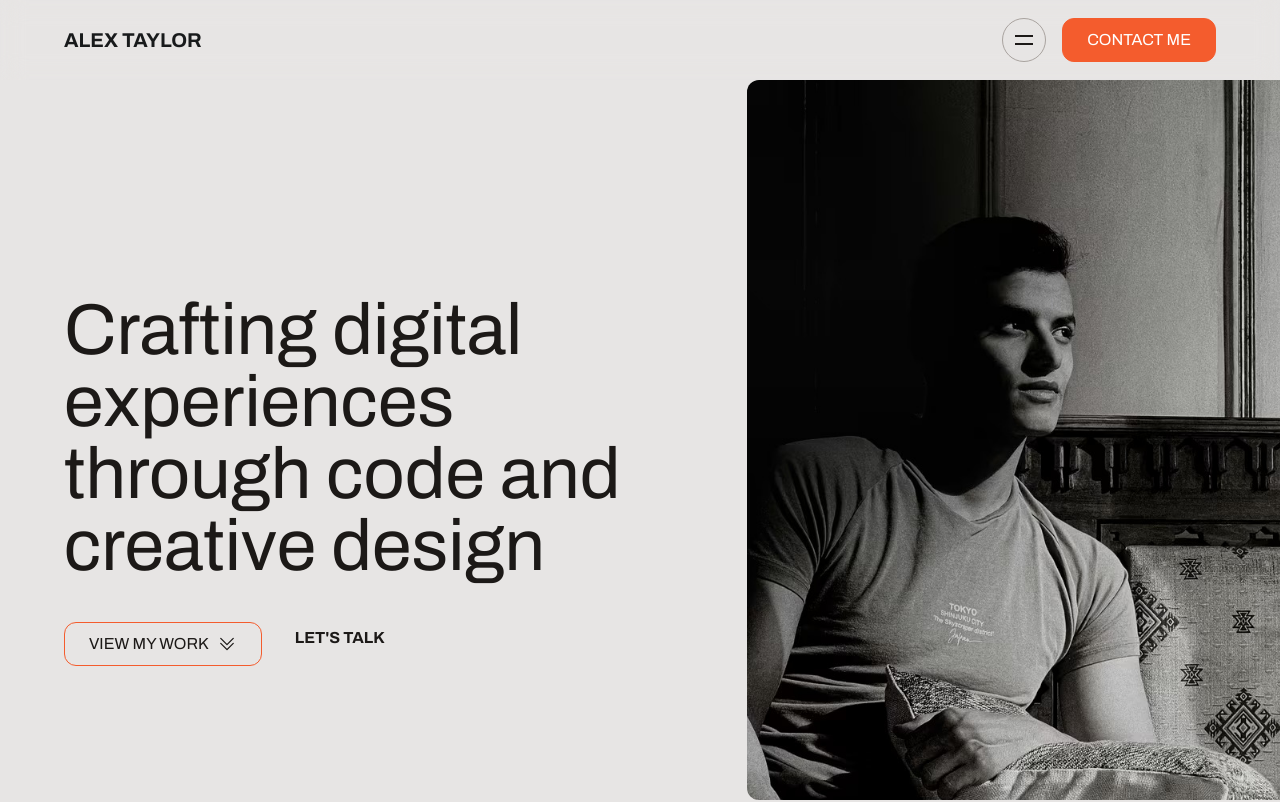
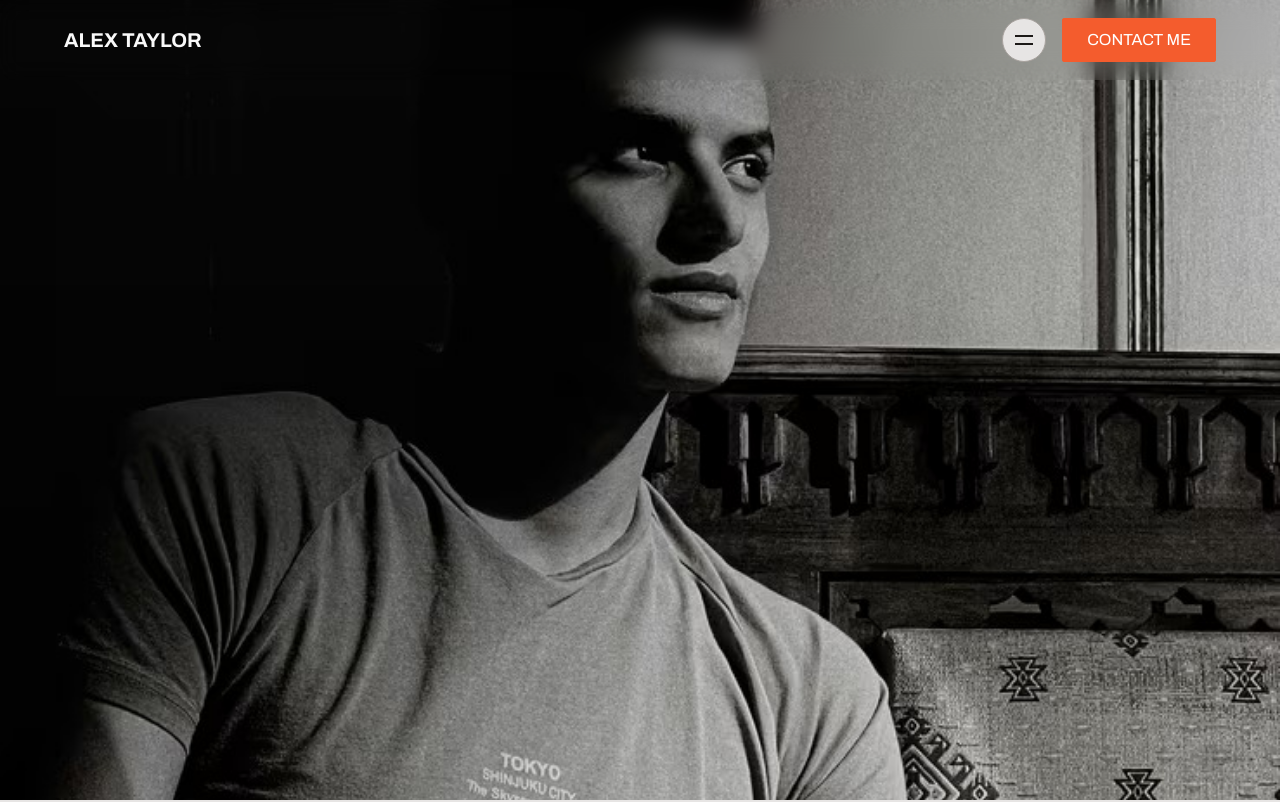
Before and after one commit to sujeethshingade/modern-portfolio, a Next.js app: page / in a window 1280 px wide. Shown: the top 802 px of the page. Built offline with nearby package versions, Linux system fonts and the light colour scheme.

Commit message:
animate hero section

```diff
--- a/src/components/Button.tsx
+++ b/src/components/Button.tsx
@@ -9,10 +9,10 @@ const Button = (
         & ButtonHTMLAttributes<HTMLButtonElement>) => {
     const { className, children, varient, iconAfter, ...rest } = props;
     return (
-        <button className={twMerge(" h-11 px-6 rounded-xl border border-red-orange-500 uppercase items-center inline-flex gap-2",
-            varient === "primary" && "bg-red-orange-500 text-white",
-            varient === "secondary" && "",
-            varient === "text" && "h-auto px-0 border-transparent",
+        <button className={twMerge(" h-11 px-6 rounded-sm border border-red-orange-500 uppercase items-center inline-flex gap-2 transition duration-500 relative group/button",
+            varient === "primary" && "bg-red-orange-500 text-white hover:text-stone-900",
+            varient === "secondary" && "hover:bg-red-orange-500 hover:text-white",
+            varient === "text" && "h-auto px-0 border-transparent after:transition-all after:duration-500 after:content-[''] after:h-px after:w-0 after:absolute after:top-full after:bg-red-orange-500 hover:after:w-full",
             className)}
             {...rest}
         >
--- a/src/sections/Hero.tsx
+++ b/src/sections/Hero.tsx
@@ -1,31 +1,110 @@
-import { FC } from "react";
+"use client";
+
+import { FC, useEffect, useRef } from "react";
+import { useAnimate, motion, stagger, useScroll, useTransform } from "motion/react";
 import Image from "next/image";
+import SplitType from "split-type";
 import Button from "@/components/Button";
 import heroImage from "@/assets/images/hero-image.jpg";
 
 const Hero: FC = () => {
+
+  const [titleScope, titleAnimate] = useAnimate();
+  const scrollingDiv = useRef<HTMLDivElement>(null);
+
+  const { scrollYProgress } = useScroll({
+    target: scrollingDiv,
+    offset: ['start end', 'end end']
+  })
+
+  const portraitWidth = useTransform(scrollYProgress, [0, 1], ['100%', '240%']);
+
+  useEffect(() => {
+    new SplitType(titleScope.current, {
+      types: "lines,words",
+      tagName: "span",
+    });
+
+    titleAnimate(
+      titleScope.current.querySelectorAll(".word"),
+      {
+        transform: "translateY(0)"
+      },
+      {
+        duration: 0.5,
+        delay: stagger(0.2),
+      }
+    );
+  }, []);
+
   return (
     <section>
-      <div className="grid md:grid-cols-12 md:h-screen items-stretch">
+      <div className="grid md:grid-cols-12 md:h-screen items-stretch sticky top-0">
         <div className="container !max-w-full md:col-span-7 flex flex-col justify-center">
-          <h1 className="text-5xl md:text-6xl lg:text-7xl mt-40">
+          <motion.h1
+            initial={{ opacity: 0 }}
+            animate={{ opacity: 1 }}
+            className="text-5xl md:text-6xl lg:text-7xl mt-40"
+            ref={titleScope}
+          >
             Crafting digital experiences through code and creative design
-          </h1>
+          </motion.h1>
           <div className="flex flex-col md:flex-row md:items-center mt-10 items-start gap-8">
-            <Button varient="secondary" iconAfter={
+            <motion.div
+              initial={{ opacity: 0, y: '100%' }}
+              animate={{ opacity: 1, y: 0 }}
+              transition={{
+                duration: 0.5,
+                delay: 1.75,
+              }}
+            >
+              <Button varient="secondary"
+                iconAfter={
+                  <div className="overflow-hidden size-5">
+                    <div className="h-5 w-10 flex group-hover/button:-translate-x-1/2 transition-transform duration-500">
                       <svg xmlns="http://www.w3.org/2000/svg" fill="none" viewBox="0 0 24 24" strokeWidth="1.5" stroke="currentColor" className="size-5">
                         <path strokeLinecap="round" strokeLinejoin="round" d="m4.5 5.25 7.5 7.5 7.5-7.5m-15 6 7.5 7.5 7.5-7.5" />
                       </svg>
+                      <svg xmlns="http://www.w3.org/2000/svg" fill="none" viewBox="0 0 24 24" strokeWidth="1.5" stroke="currentColor" className="size-5">
+                        <path strokeLinecap="round" strokeLinejoin="round" d="m4.5 5.25 7.5 7.5 7.5-7.5m-15 6 7.5 7.5 7.5-7.5" />
+                      </svg>
+                    </div>
+                  </div>
                 }>
                 <span>View My Work</span>
               </Button>
-            <Button className="font-bold animate-bounce" varient="text">Let&apos;s Talk</Button>
+            </motion.div>
+            <motion.div
+              initial={{ opacity: 0, y: '100%' }}
+              animate={{ opacity: 1, y: 0 }}
+              transition={{
+                duration: 0.5,
+                delay: 2.2,
+              }}
+            >
+              <Button
+                className="font-bold animate-bounce"
+                varient="text"
+              >
+                Let&apos;s Talk
+              </Button>
+            </motion.div>
           </div>
         </div>
-        <div className="mt-20 md:col-span-5">
-          <Image className="size-full object-cover md:rounded-l-xl" src={heroImage} alt="My Portrait" />
+        <div className="md:col-span-5 relative">
+          <motion.div className="mt-20 md:mt-0 md:size-full md:absolute md:right-0 max-md:!w-full"
+            style={{
+              width: portraitWidth,
+            }}>
+            <Image
+              className="size-full object-cover"
+              src={heroImage}
+              alt="My Portrait"
+            />
+          </motion.div>
         </div>
       </div>
+      <div className="md:h-[200vh]" ref={scrollingDiv}></div>
     </section>
   );
 };
--- a/src/sections/Projects.tsx
+++ b/src/sections/Projects.tsx
@@ -40,7 +40,7 @@ const Projects: FC = () => {
               <div className="absolute bottom-0 left-0 w-full h-0 group-hover/project:h-full transition-all duration-700 bg-stone-300"></div>
               <div className="relative">
                 <div className="aspect-video md:hidden">
-                  <Image src={image} alt={name} className="size-full object-cover rounded-xl" />
+                  <Image src={image} alt={name} className="size-full object-cover" />
                 </div>
                 <div className="mt-8 md:mt-0 flex justify-between items-center md:grid md:[grid-template-columns:1fr_300px_max-content] md:gap-8">
                   <div className="md:group-hover/project:pl-4 transition-all duration-700">
@@ -48,7 +48,7 @@ const Projects: FC = () => {
                   </div>
                   <div className="relative">
                     <div className="absolute aspect-video w-full top-1/2 -translate-y-1/2 opacity-0 scale-90 group-hover/project:opacity-100 group-hover/project:scale-100 lg:group-hover/project:scale-110 transition-all duration-500 z-10">
-                      <Image src={image} alt={name} className="size-full object-cover rounded-xl" />
+                      <Image src={image} alt={name} className="size-full object-cover" />
                     </div>
                   </div>
                   <div className="md:group-hover/project:pr-4 transition-all duration-700">
--- a/src/sections/Testimonials.tsx
+++ b/src/sections/Testimonials.tsx
@@ -47,7 +47,7 @@ const Testimonials: FC = () => {
           {testimonials.map(({ name, company, role, quote, image, imagePositionY }, index) => index === testimonialIndex && (
             <div key={name} className="grid md:grid-cols-5 md:gap-8 lg:gap-16 md:items-center">
               <div className="aspect-square md:aspect-[9/16] md:col-span-2">
-                <Image src={image} alt={name} className="size-full object-cover rounded-xl"
+                <Image src={image} alt={name} className="size-full object-cover"
                   style={{
                     objectPosition: `50% ${imagePositionY * 100}%`,
                   }} />
```
Lines whose indentation alone changed are shown as unchanged.
